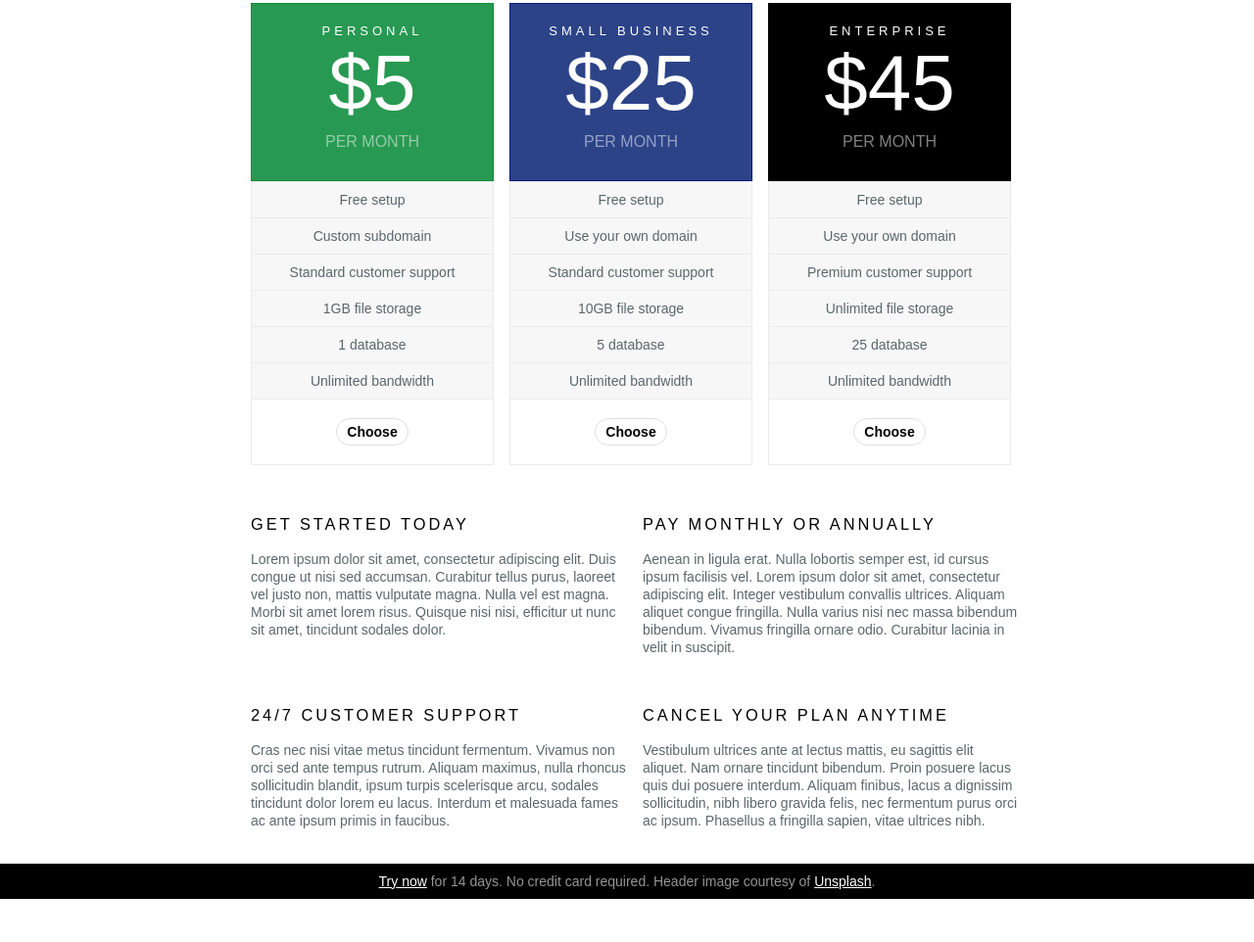
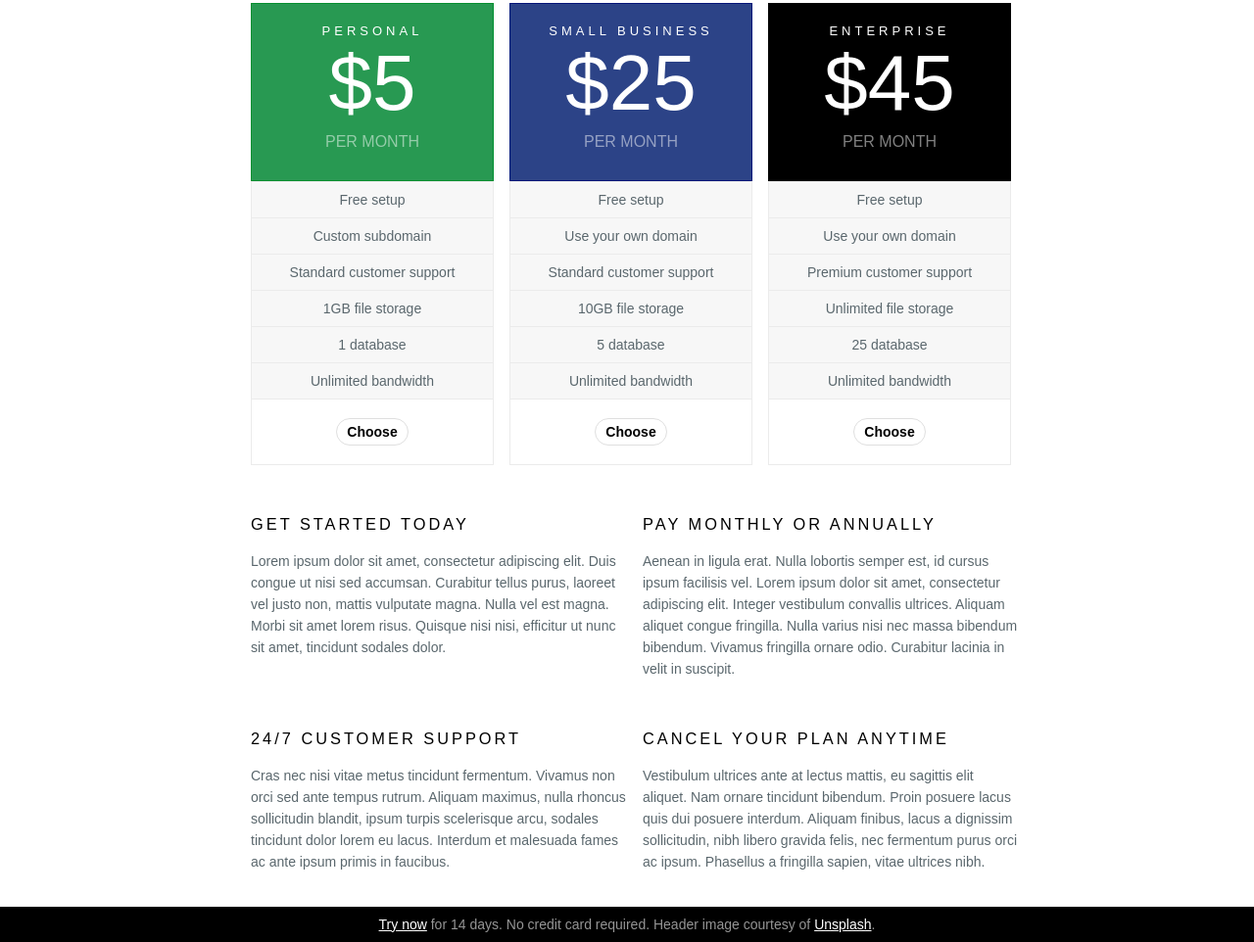
Before and after one commit to agentkenny007/Pricing-Table-Layout, a plain HTML site: page index.html in a window 1280 px wide. Shown: the part 448-1410 px from the top of the page at 98% size. Before the commit the page ends 1366 px from the top, so only its background shows below. Drawn offline with Linux system fonts and the light colour scheme.

Commit message:
Adjusted the line height of the info grid paragraphs.

```diff
--- a/main.css
+++ b/main.css
@@ -94,4 +94,4 @@ h3 { color: black; font-weight: normal; letter-spacing: 3px; }
     margin: 0 0 35px 2%;
 }
 
-.info-grid p { line-height: 18px; }
+.info-grid p { line-height: 22px; }
```
